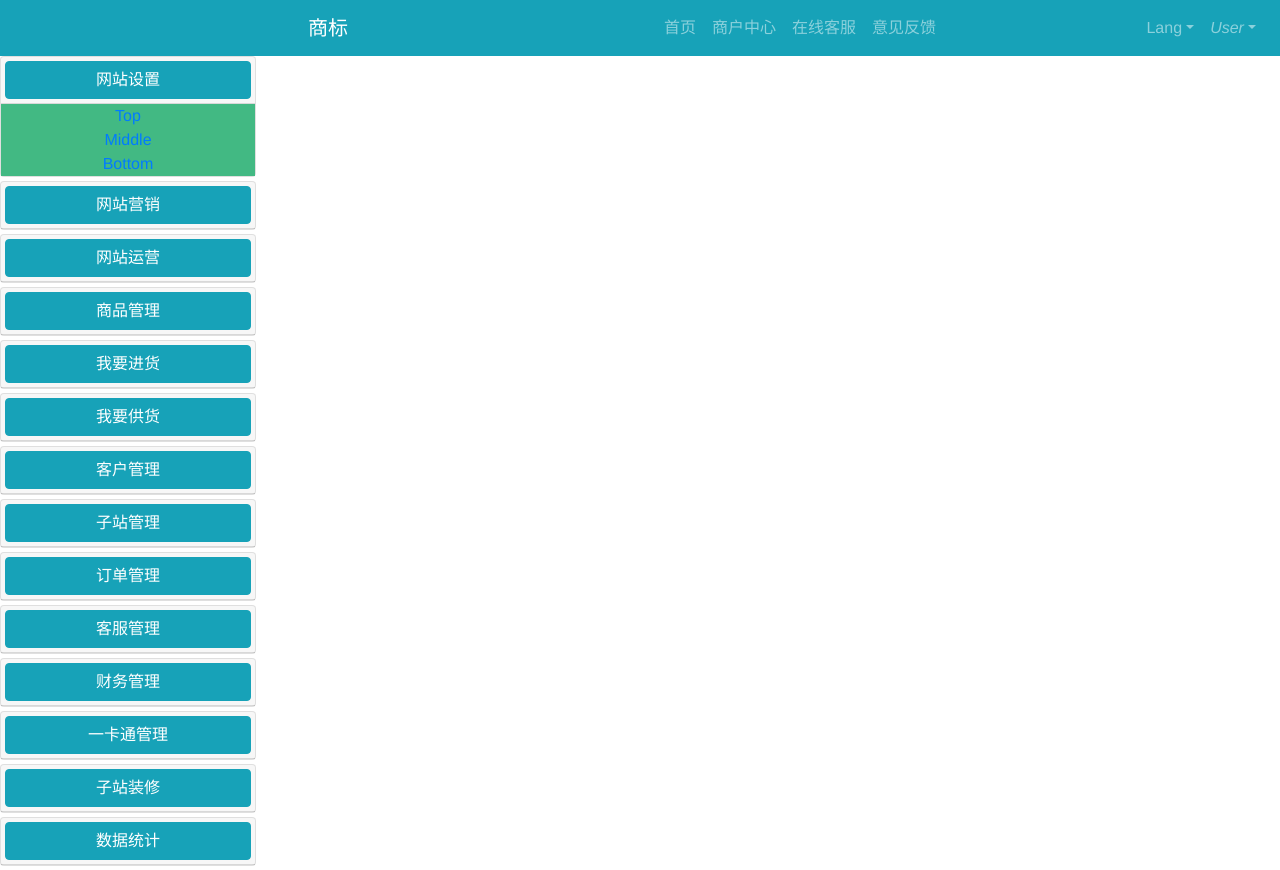
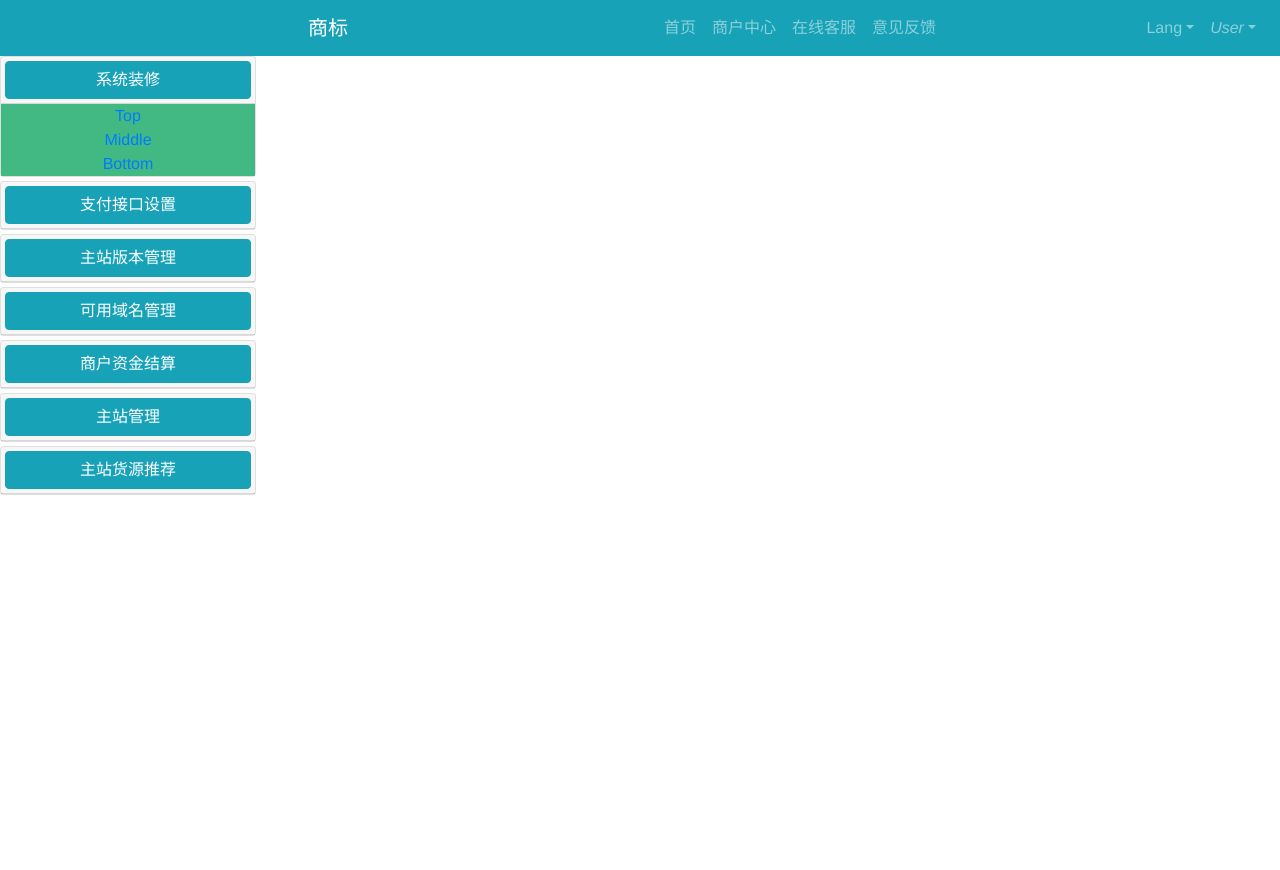
Before and after one commit to EZ-Lee/total-manage, a Vue app: page / in a window 1280 px wide. After the commit the page ends 800 px from the top, so only its background shows below. Built offline with nearby package versions, Linux system fonts and the light colour scheme.

Commit message:
修改菜单

```diff
--- a/src/components/menu/SysManage.vue
+++ b/src/components/menu/SysManage.vue
@@ -37,224 +37,112 @@
 			<div role="tablist" id="sys_left">
 				<b-card no-body class="mb-1">
 					<b-card-header header-tag="header" class="p-1" role="tab">
-						<b-button block href="#" v-b-toggle.accordion1 variant="info">网站设置</b-button>
+						<b-button block href="#" v-b-toggle.accordion1 variant="info">系统装修</b-button>
 					</b-card-header>
 					<b-collapse id="accordion1" visible accordion="my-accordion" role="tabpanel">
-						<router-link tag="li" to="/websit_seting">
+						<router-link tag="li" to="/websit">
 							<a>Top</a>
 						</router-link>
-						<router-link tag="li" to="/websit_seting">
+						<router-link tag="li" to="/websit">
 							<a>Middle</a>
 						</router-link>
-						<router-link tag="li" to="/websit_seting">
+						<router-link tag="li" to="/websit">
 							<a>Bottom</a>
 						</router-link>
 					</b-collapse>
 				</b-card>
 				<b-card no-body class="mb-1">
 					<b-card-header header-tag="header" class="p-1" role="tab">
-						<b-button block href="#" v-b-toggle.accordion2 variant="info">网站营销</b-button>
+						<b-button block href="#" v-b-toggle.accordion2 variant="info">支付接口设置</b-button>
 					</b-card-header>
 					<b-collapse id="accordion2" accordion="my-accordion" role="tabpanel">
-						<router-link tag="li" to="/websit_seting">
+						<router-link tag="li" to="/websit">
 							<a>Top</a>
 						</router-link>
-						<router-link tag="li" to="/websit_seting">
+						<router-link tag="li" to="/websit">
 							<a>Middle</a>
 						</router-link>
-						<router-link tag="li" to="/websit_seting">
+						<router-link tag="li" to="/websit">
 							<a>Bottom</a>
 						</router-link>
 					</b-collapse>
 				</b-card>
 				<b-card no-body class="mb-1">
 					<b-card-header header-tag="header" class="p-1" role="tab">
-						<b-button block href="#" v-b-toggle.accordion3 variant="info">网站运营</b-button>
+						<b-button block href="#" v-b-toggle.accordion3 variant="info">主站版本管理</b-button>
 					</b-card-header>
 					<b-collapse id="accordion3" accordion="my-accordion" role="tabpanel">
-						<router-link tag="li" to="/websit_seting">
+						<router-link tag="li" to="/websit">
 							<a>Top</a>
 						</router-link>
-						<router-link tag="li" to="/websit_seting">
+						<router-link tag="li" to="/websit">
 							<a>Middle</a>
 						</router-link>
-						<router-link tag="li" to="/websit_seting">
+						<router-link tag="li" to="/websit">
 							<a>Bottom</a>
 						</router-link>
 					</b-collapse>
 				</b-card>
 				<b-card no-body class="mb-1">
 					<b-card-header header-tag="header" class="p-1" role="tab">
-						<b-button block href="#" v-b-toggle.accordion4 variant="info">商品管理</b-button>
+						<b-button block href="#" v-b-toggle.accordion4 variant="info">可用域名管理</b-button>
 					</b-card-header>
 					<b-collapse id="accordion4" accordion="my-accordion" role="tabpanel">
-						<router-link tag="li" to="/websit_seting">
+						<router-link tag="li" to="/websit">
 							<a>Top</a>
 						</router-link>
-						<router-link tag="li" to="/websit_seting">
+						<router-link tag="li" to="/websit">
 							<a>Middle</a>
 						</router-link>
-						<router-link tag="li" to="/websit_seting">
+						<router-link tag="li" to="/websit">
 							<a>Bottom</a>
 						</router-link>
 					</b-collapse>
 				</b-card>
 				<b-card no-body class="mb-1">
 					<b-card-header header-tag="header" class="p-1" role="tab">
-						<b-button block href="#" v-b-toggle.accordion5 variant="info">我要进货</b-button>
+						<b-button block href="#" v-b-toggle.accordion5 variant="info">商户资金结算</b-button>
 					</b-card-header>
 					<b-collapse id="accordion5" accordion="my-accordion" role="tabpanel">
-						<router-link tag="li" to="/websit_seting">
+						<router-link tag="li" to="/websit">
 							<a>Top</a>
 						</router-link>
-						<router-link tag="li" to="/websit_seting">
+						<router-link tag="li" to="/websit">
 							<a>Middle</a>
 						</router-link>
-						<router-link tag="li" to="/websit_seting">
+						<router-link tag="li" to="/websit">
 							<a>Bottom</a>
 						</router-link>
 					</b-collapse>
 				</b-card>
 				<b-card no-body class="mb-1">
 					<b-card-header header-tag="header" class="p-1" role="tab">
-						<b-button block href="#" v-b-toggle.accordion6 variant="info">我要供货</b-button>
+						<b-button block href="#" v-b-toggle.accordion6 variant="info">主站管理</b-button>
 					</b-card-header>
 					<b-collapse id="accordion6" accordion="my-accordion" role="tabpanel">
-						<router-link tag="li" to="/websit_seting">
+						<router-link tag="li" to="/websit">
 							<a>Top</a>
 						</router-link>
-						<router-link tag="li" to="/websit_seting">
+						<router-link tag="li" to="/websit">
 							<a>Middle</a>
 						</router-link>
-						<router-link tag="li" to="/websit_seting">
+						<router-link tag="li" to="/websit">
 							<a>Bottom</a>
 						</router-link>
 					</b-collapse>
 				</b-card>
 				<b-card no-body class="mb-1">
 					<b-card-header header-tag="header" class="p-1" role="tab">
-						<b-button block href="#" v-b-toggle.accordion7 variant="info">客户管理</b-button>
+						<b-button block href="#" v-b-toggle.accordion7 variant="info">主站货源推荐</b-button>
 					</b-card-header>
 					<b-collapse id="accordion7" accordion="my-accordion" role="tabpanel">
-						<router-link tag="li" to="/websit_seting">
+						<router-link tag="li" to="/websit">
 							<a>Top</a>
 						</router-link>
-						<router-link tag="li" to="/websit_seting">
+						<router-link tag="li" to="/websit">
 							<a>Middle</a>
 						</router-link>
-						<router-link tag="li" to="/websit_seting">
-							<a>Bottom</a>
-						</router-link>
-					</b-collapse>
-				</b-card>
-				<b-card no-body class="mb-1">
-					<b-card-header header-tag="header" class="p-1" role="tab">
-						<b-button block href="#" v-b-toggle.accordion8 variant="info">子站管理</b-button>
-					</b-card-header>
-					<b-collapse id="accordion8" accordion="my-accordion" role="tabpanel">
-						<router-link tag="li" to="/websit_seting">
-							<a>Top</a>
-						</router-link>
-						<router-link tag="li" to="/websit_seting">
-							<a>Middle</a>
-						</router-link>
-						<router-link tag="li" to="/websit_seting">
-							<a>Bottom</a>
-						</router-link>
-					</b-collapse>
-				</b-card>
-				<b-card no-body class="mb-1">
-					<b-card-header header-tag="header" class="p-1" role="tab">
-						<b-button block href="#" v-b-toggle.accordion9 variant="info">订单管理</b-button>
-					</b-card-header>
-					<b-collapse id="accordion9" accordion="my-accordion" role="tabpanel">
-						<router-link tag="li" to="/websit_seting">
-							<a>Top</a>
-						</router-link>
-						<router-link tag="li" to="/websit_seting">
-							<a>Middle</a>
-						</router-link>
-						<router-link tag="li" to="/websit_seting">
-							<a>Bottom</a>
-						</router-link>
-					</b-collapse>
-				</b-card>
-				<b-card no-body class="mb-1">
-					<b-card-header header-tag="header" class="p-1" role="tab">
-						<b-button block href="#" v-b-toggle.accordion10 variant="info">客服管理</b-button>
-					</b-card-header>
-					<b-collapse id="accordion10" accordion="my-accordion" role="tabpanel">
-						<router-link tag="li" to="/websit_seting">
-							<a>Top</a>
-						</router-link>
-						<router-link tag="li" to="/websit_seting">
-							<a>Middle</a>
-						</router-link>
-						<router-link tag="li" to="/websit_seting">
-							<a>Bottom</a>
-						</router-link>
-					</b-collapse>
-				</b-card>
-				<b-card no-body class="mb-1">
-					<b-card-header header-tag="header" class="p-1" role="tab">
-						<b-button block href="#" v-b-toggle.accordion11 variant="info">财务管理</b-button>
-					</b-card-header>
-					<b-collapse id="accordion11" accordion="my-accordion" role="tabpanel">
-						<router-link tag="li" to="/websit_seting">
-							<a>Top</a>
-						</router-link>
-						<router-link tag="li" to="/websit_seting">
-							<a>Middle</a>
-						</router-link>
-						<router-link tag="li" to="/websit_seting">
-							<a>Bottom</a>
-						</router-link>
-					</b-collapse>
-				</b-card>
-				<b-card no-body class="mb-1">
-					<b-card-header header-tag="header" class="p-1" role="tab">
-						<b-button block href="#" v-b-toggle.accordion12 variant="info">一卡通管理</b-button>
-					</b-card-header>
-					<b-collapse id="accordion12" accordion="my-accordion" role="tabpanel">
-						<router-link tag="li" to="/websit_seting">
-							<a>Top</a>
-						</router-link>
-						<router-link tag="li" to="/websit_seting">
-							<a>Middle</a>
-						</router-link>
-						<router-link tag="li" to="/websit_seting">
-							<a>Bottom</a>
-						</router-link>
-					</b-collapse>
-				</b-card>
-				<b-card no-body class="mb-1">
-					<b-card-header header-tag="header" class="p-1" role="tab">
-						<b-button block href="#" v-b-toggle.accordion13 variant="info">子站装修</b-button>
-					</b-card-header>
-					<b-collapse id="accordion13" accordion="my-accordion" role="tabpanel">
-						<router-link tag="li" to="/websit_seting">
-							<a>Top</a>
-						</router-link>
-						<router-link tag="li" to="/websit_seting">
-							<a>Middle</a>
-						</router-link>
-						<router-link tag="li" to="/websit_seting">
-							<a>Bottom</a>
-						</router-link>
-					</b-collapse>
-				</b-card>
-				<b-card no-body class="mb-1">
-					<b-card-header header-tag="header" class="p-1" role="tab">
-						<b-button block href="#" v-b-toggle.accordion14 variant="info">数据统计</b-button>
-					</b-card-header>
-					<b-collapse id="accordion14" accordion="my-accordion" role="tabpanel">
-						<router-link tag="li" to="/websit_seting">
-							<a>Top</a>
-						</router-link>
-						<router-link tag="li" to="/websit_seting">
-							<a>Middle</a>
-						</router-link>
-						<router-link tag="li" to="/websit_seting">
+						<router-link tag="li" to="/websit">
 							<a>Bottom</a>
 						</router-link>
 					</b-collapse>
@@ -279,6 +167,10 @@
 	}
 	#sys_left{
 		width: 20%;
+		float: left;
+	}
+	#sys_content{
+		float: left;
 	}
 	.card{
 		border: 1;
--- a/src/router/index.js
+++ b/src/router/index.js
@@ -10,12 +10,14 @@ export default new Router({
     {
       path: '/',
       name: 'menu',
-      component: SysManage
-    },
-    {
-      path: '/websit_setting',
-      name: 'setting',
-      component: Websit
+      component: SysManage,
+			children:[
+				{
+				  path: '/websit',
+				  name: 'setting',
+				  component: Websit
+				}
+			]
     }
   ]
 })
```
Also changed, not shown: 1 other file (tests, documents, lock files or other folders).
